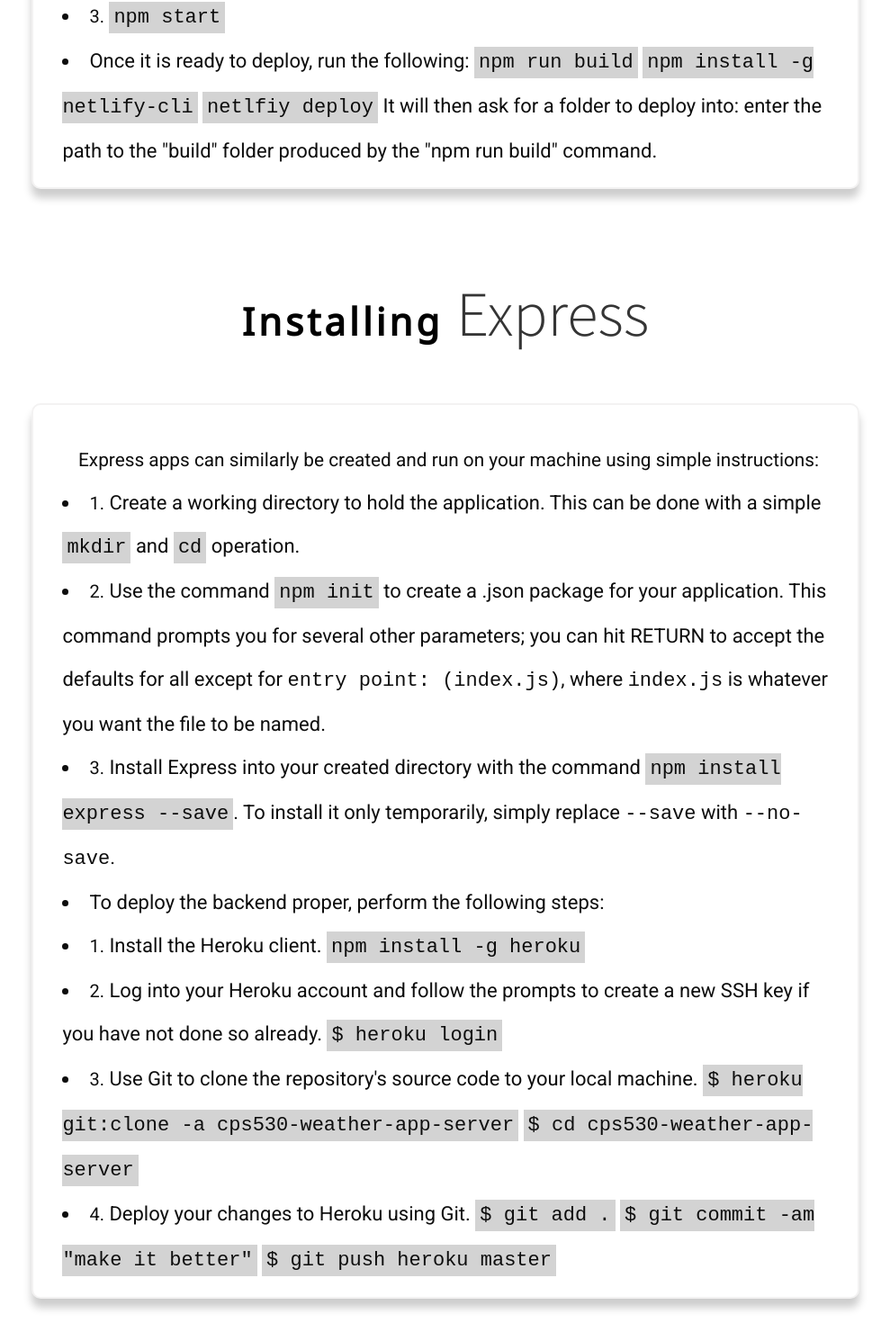
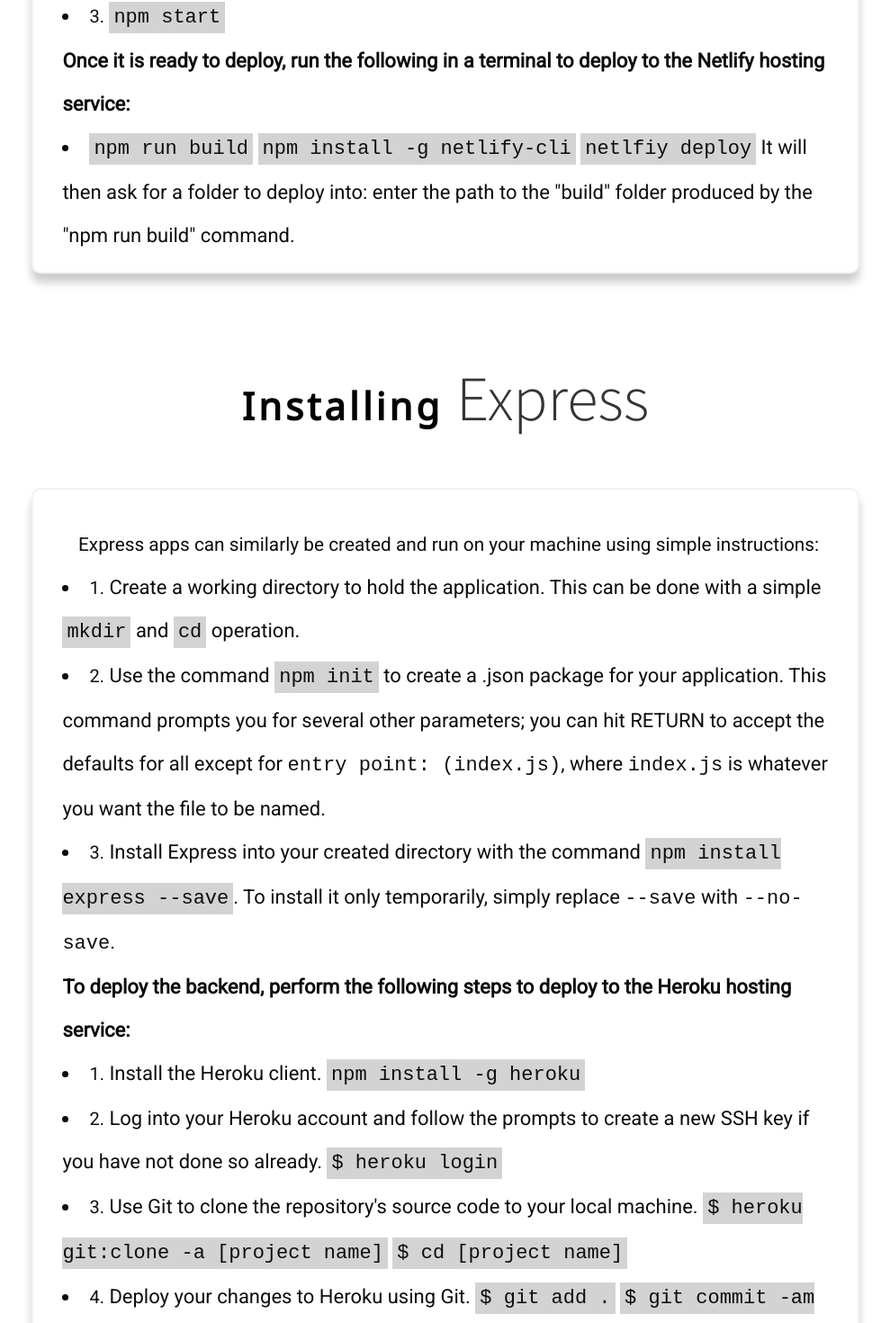
Before and after one commit to Ghazalmir/React-and-Express-Guide, a React (Create React App) app: page /installation in a window 1280 px wide. Shown: the part 512-1982 px from the top of the page at 90% size, without its empty margins (145-1134 px from the left). Built offline with nearby package versions, Linux system fonts and the light colour scheme.

Commit message:
altered some formatting with page 2

```diff
--- a/src/pages/page02/page2.js
+++ b/src/pages/page02/page2.js
@@ -16,7 +16,8 @@
 							from adding it directly to an HTML page or through
 							creating a more integrated app; this tutorial will
 							handle the latter. Creating a React app and running
-							it on your machine can be done in three simple commands:
+							it on your machine can be done in three simple
+							commands:
 						</p>
 						<div className={styles.reactPop}>
 							<li>
@@ -55,8 +56,15 @@
 									npm start
 								</span>
 							</li>
+							<span
+								style={{
+									fontWeight: "bold",
+								}}
+							>
+								Once it is ready to deploy, run the
+								following in a terminal to deploy to the Netlify hosting service:
+							</span>{" "}
 							<li>
-								Once it is ready to deploy, run the following:{" "}
 								<span
 									style={{
 										fontFamily: "monospace",
@@ -84,9 +92,9 @@
 								>
 									netlfiy deploy
 								</span>{" "}
-								It will then ask for a folder to deploy into: enter
-								the path to the "build" folder produced by the
-								"npm run build" command.
+								It will then ask for a folder to deploy into:
+								enter the path to the "build" folder produced by
+								the "npm run build" command.
 							</li>
 						</div>
 					</div>
@@ -104,8 +112,8 @@
 					<div className={styles.col8}>
 						<div>
 							<p className={styles.pStyle}>
-								Express apps can similarly be created and
-								run on your machine using simple instructions:
+								Express apps can similarly be created and run on
+								your machine using simple instructions:
 							</p>
 							<li>
 								<span style={{ fontSize: 20 }}>1.</span> Create
@@ -180,10 +188,14 @@
 								</span>
 								.
 							</li>
-							<li>
-								To deploy the backend proper, perform the
-								following steps:
-							</li>
+							<span
+								style={{
+									fontWeight: "bold",
+								}}
+							>
+								To deploy the backend, perform the
+								following steps to deploy to the Heroku hosting service:
+							</span>
 							<li>
 								<span style={{ fontSize: 20 }}>1.</span> Install
 								the Heroku client.{" "}
@@ -198,9 +210,10 @@
 								</span>
 							</li>
 							<li>
-								<span style={{ fontSize: 20 }}>2.</span> Log into
-								your Heroku account and follow the prompts to
-								create a new SSH key if you have not done so already.{" "}
+								<span style={{ fontSize: 20 }}>2.</span> Log
+								into your Heroku account and follow the prompts
+								to create a new SSH key if you have not done so
+								already.{" "}
 								<span
 									style={{
 										fontFamily: "monospace",
@@ -222,7 +235,7 @@
 										padding: 5,
 									}}
 								>
-									$ heroku git:clone -a cps530-weather-app-server
+									$ heroku git:clone -a [project name]
 								</span>{" "}
 								<span
 									style={{
@@ -231,7 +244,7 @@
 										padding: 5,
 									}}
 								>
-									$ cd cps530-weather-app-server
+									$ cd [project name]
 								</span>
 							</li>
 							<li>
@@ -262,7 +275,7 @@
 										padding: 5,
 									}}
 								>
-									$ git push heroku master
+									$ git push heroku main
 								</span>
 							</li>
 						</div>
```
